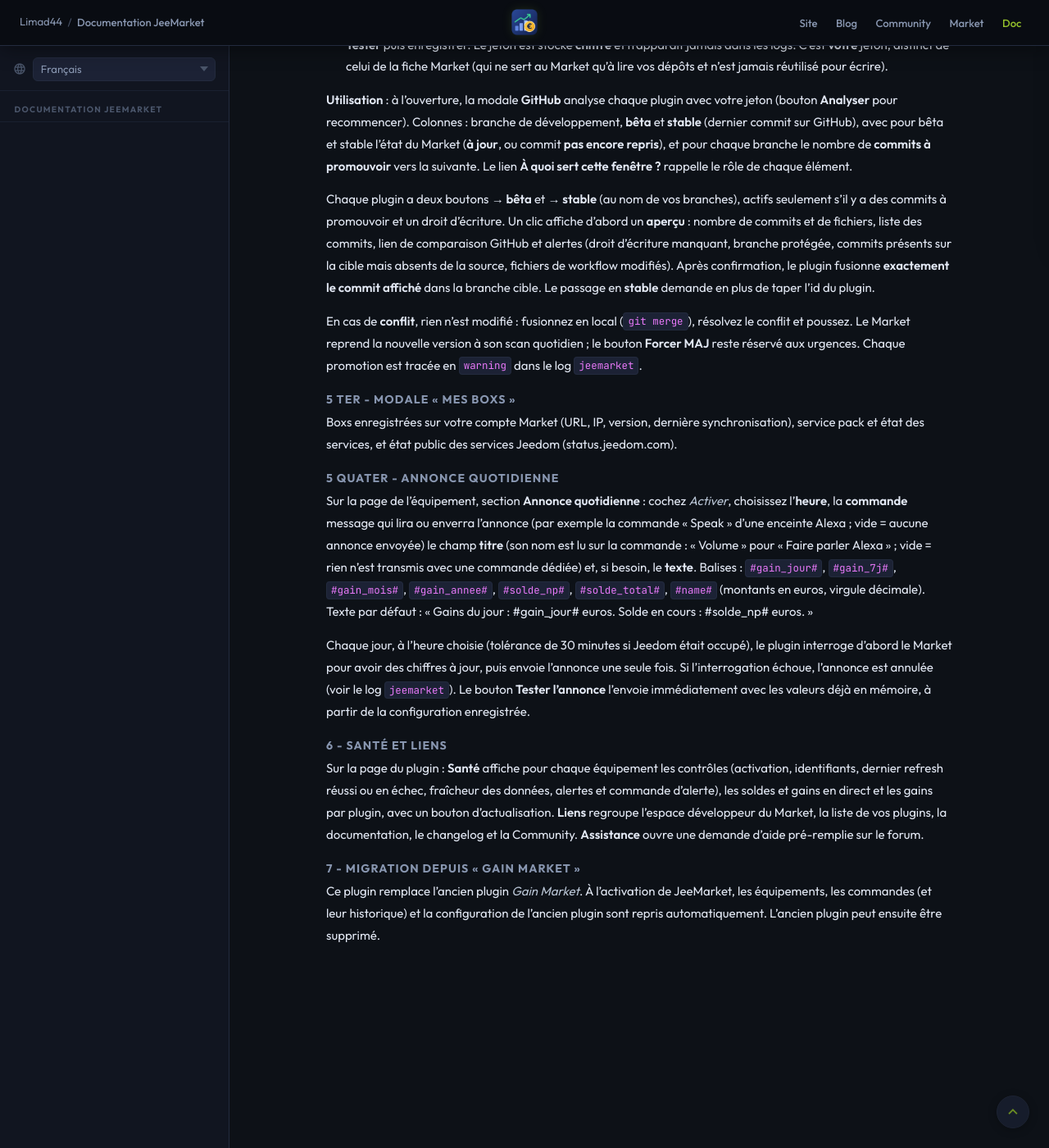
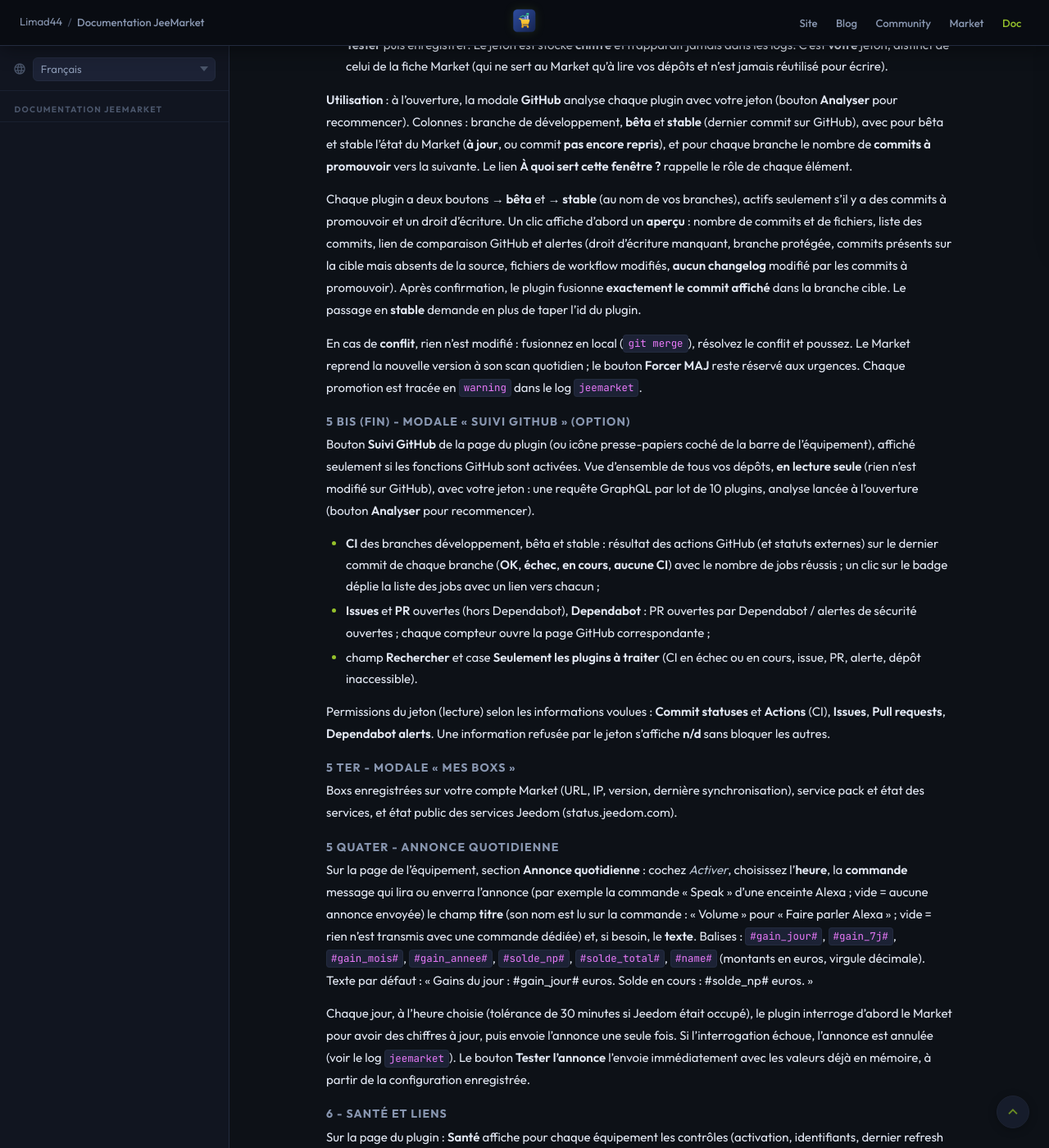
Before and after one commit to limad/privates-plugins-docs, a Jekyll site: the page built from plugin-jeemarket/fr_FR/index.md, in a window 1280 px wide and 1400 px high, scrolled down 2887 px. Shown: the whole window at 82% size. Built offline with Jekyll 4.4.1, drawn with Linux system fonts in a browser that asks for light colours.

Commit message:
docs(jeemarket): modale Suivi GitHub, alerte changelog et nouvelle icône (16/11/2026)
Co-Authored-By: Claude Opus 5.5 <noreply@anthropic.com>

```diff
--- a/plugin-jeemarket/fr_FR/index.md
+++ b/plugin-jeemarket/fr_FR/index.md
@@ -75,9 +75,18 @@ Vos branches peuvent porter **d'autres noms** (`dev`, `develop`, `master`, `main
 
 **Utilisation** : à l'ouverture, la modale **GitHub** analyse chaque plugin avec votre jeton (bouton **Analyser** pour recommencer). Colonnes : branche de développement, **bêta** et **stable** (dernier commit sur GitHub), avec pour bêta et stable l'état du Market (**à jour**, ou commit **pas encore repris**), et pour chaque branche le nombre de **commits à promouvoir** vers la suivante. Le lien **À quoi sert cette fenêtre ?** rappelle le rôle de chaque élément.
 
-Chaque plugin a deux boutons **→ bêta** et **→ stable** (au nom de vos branches), actifs seulement s'il y a des commits à promouvoir et un droit d'écriture. Un clic affiche d'abord un **aperçu** : nombre de commits et de fichiers, liste des commits, lien de comparaison GitHub et alertes (droit d'écriture manquant, branche protégée, commits présents sur la cible mais absents de la source, fichiers de workflow modifiés). Après confirmation, le plugin fusionne **exactement le commit affiché** dans la branche cible. Le passage en **stable** demande en plus de taper l'id du plugin.
+Chaque plugin a deux boutons **→ bêta** et **→ stable** (au nom de vos branches), actifs seulement s'il y a des commits à promouvoir et un droit d'écriture. Un clic affiche d'abord un **aperçu** : nombre de commits et de fichiers, liste des commits, lien de comparaison GitHub et alertes (droit d'écriture manquant, branche protégée, commits présents sur la cible mais absents de la source, fichiers de workflow modifiés, **aucun changelog** modifié par les commits à promouvoir). Après confirmation, le plugin fusionne **exactement le commit affiché** dans la branche cible. Le passage en **stable** demande en plus de taper l'id du plugin.
 
 En cas de **conflit**, rien n'est modifié : fusionnez en local (`git merge`), résolvez le conflit et poussez. Le Market reprend la nouvelle version à son scan quotidien ; le bouton **Forcer MAJ** reste réservé aux urgences. Chaque promotion est tracée en `warning` dans le log `jeemarket`.
+
+#### 5 bis (fin) - Modale « Suivi GitHub » (option)
+Bouton **Suivi GitHub** de la page du plugin (ou icône presse-papiers coché de la barre de l'équipement), affiché seulement si les fonctions GitHub sont activées. Vue d'ensemble de tous vos dépôts, **en lecture seule** (rien n'est modifié sur GitHub), avec votre jeton : une requête GraphQL par lot de 10 plugins, analyse lancée à l'ouverture (bouton **Analyser** pour recommencer).
+
+- **CI** des branches développement, bêta et stable : résultat des actions GitHub (et statuts externes) sur le dernier commit de chaque branche (**OK**, **échec**, **en cours**, **aucune CI**) avec le nombre de jobs réussis ; un clic sur le badge déplie la liste des jobs avec un lien vers chacun ;
+- **Issues** et **PR** ouvertes (hors Dependabot), **Dependabot** : PR ouvertes par Dependabot / alertes de sécurité ouvertes ; chaque compteur ouvre la page GitHub correspondante ;
+- champ **Rechercher** et case **Seulement les plugins à traiter** (CI en échec ou en cours, issue, PR, alerte, dépôt inaccessible).
+
+Permissions du jeton (lecture) selon les informations voulues : **Commit statuses** et **Actions** (CI), **Issues**, **Pull requests**, **Dependabot alerts**. Une information refusée par le jeton s'affiche **n/d** sans bloquer les autres.
 
 #### 5 ter - Modale « Mes boxs »
 Boxs enregistrées sur votre compte Market (URL, IP, version, dernière synchronisation), service pack et état des services, et état public des services Jeedom (status.jeedom.com).
```
Also changed, not shown: plugin-jeemarket/fr_FR/changelog.md (+6 -0 lines), plugin-jeemarket/images/jeemarket_icon.png.
